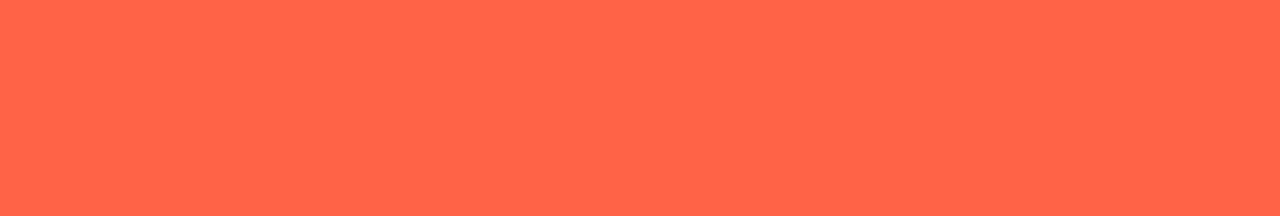
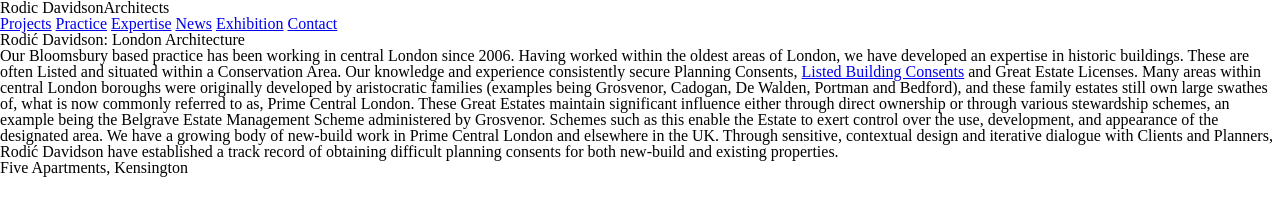
Before and after one commit to jeongjulee42/CSS_clone, a website: page clone/7_rodic/index.html in a window 1280 px wide. Drawn offline with nearby package versions, Linux system fonts and the light colour scheme; files that its build step writes are made by us from their sources.

Commit message:
Feat: add html

```diff
--- a/clone/7_rodic/index.html
+++ b/clone/7_rodic/index.html
@@ -8,5 +8,47 @@
     <link rel="stylesheet" href="reset.css" />
     <link rel="stylesheet" href="build/css/styles.css" />
   </head>
-  <body></body>
+  <body>
+    <main>
+      <div class="nav-left">Rodic Davidson<span>Architects</span></div>
+      <nav>
+        <a href="#">Projects</a>
+        <a href="#">Practice</a>
+        <a href="#">Expertise</a>
+        <a href="#">News</a>
+        <a href="#">Exhibition</a>
+        <a href="#">Contact</a>
+      </nav>
+      <div class="no-contents"></div>
+      <section class="text-card">
+        <h1>Rodić Davidson: London Architecture</h1>
+        <p>
+          Our Bloomsbury based practice has been working in central London since
+          2006. Having worked within the oldest areas of London, we have
+          developed an expertise in historic buildings. These are often Listed
+          and situated within a Conservation Area. Our knowledge and experience
+          consistently secure Planning Consents,
+          <a href="#">Listed Building Consents</a> and Great Estate Licenses.
+          Many areas within central London boroughs were originally developed by
+          aristocratic families (examples being Grosvenor, Cadogan, De Walden,
+          Portman and Bedford), and these family estates still own large swathes
+          of, what is now commonly referred to as, Prime Central London. These
+          Great Estates maintain significant influence either through direct
+          ownership or through various stewardship schemes, an example being the
+          Belgrave Estate Management Scheme administered by Grosvenor. Schemes
+          such as this enable the Estate to exert control over the use,
+          development, and appearance of the designated area. We have a growing
+          body of new-build work in Prime Central London and elsewhere in the
+          UK. Through sensitive, contextual design and iterative dialogue with
+          Clients and Planners, Rodić Davidson have established a track record
+          of obtaining difficult planning consents for both new-build and
+          existing properties.
+        </p>
+      </section>
+      <section class="photo-card">
+        <div class="photo"></div>
+        <div class="photo-name">Five Apartments, Kensington</div>
+      </section>
+    </main>
+  </body>
 </html>
--- a/clone/7_rodic/src/scss/styles.scss
+++ b/clone/7_rodic/src/scss/styles.scss
@@ -1,3 +1,3 @@
-body {
-  background-color: tomato;
+* {
+  box-sizing: border-box;
 }
```
